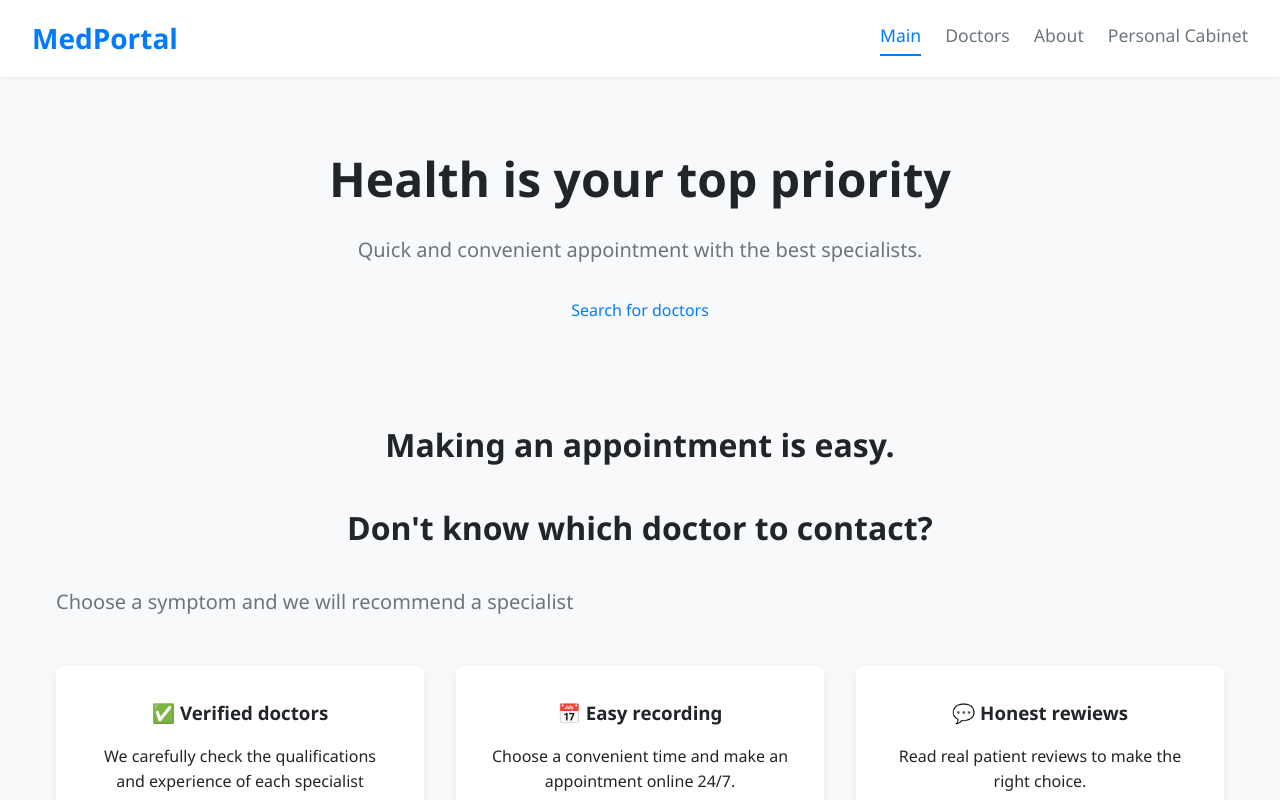
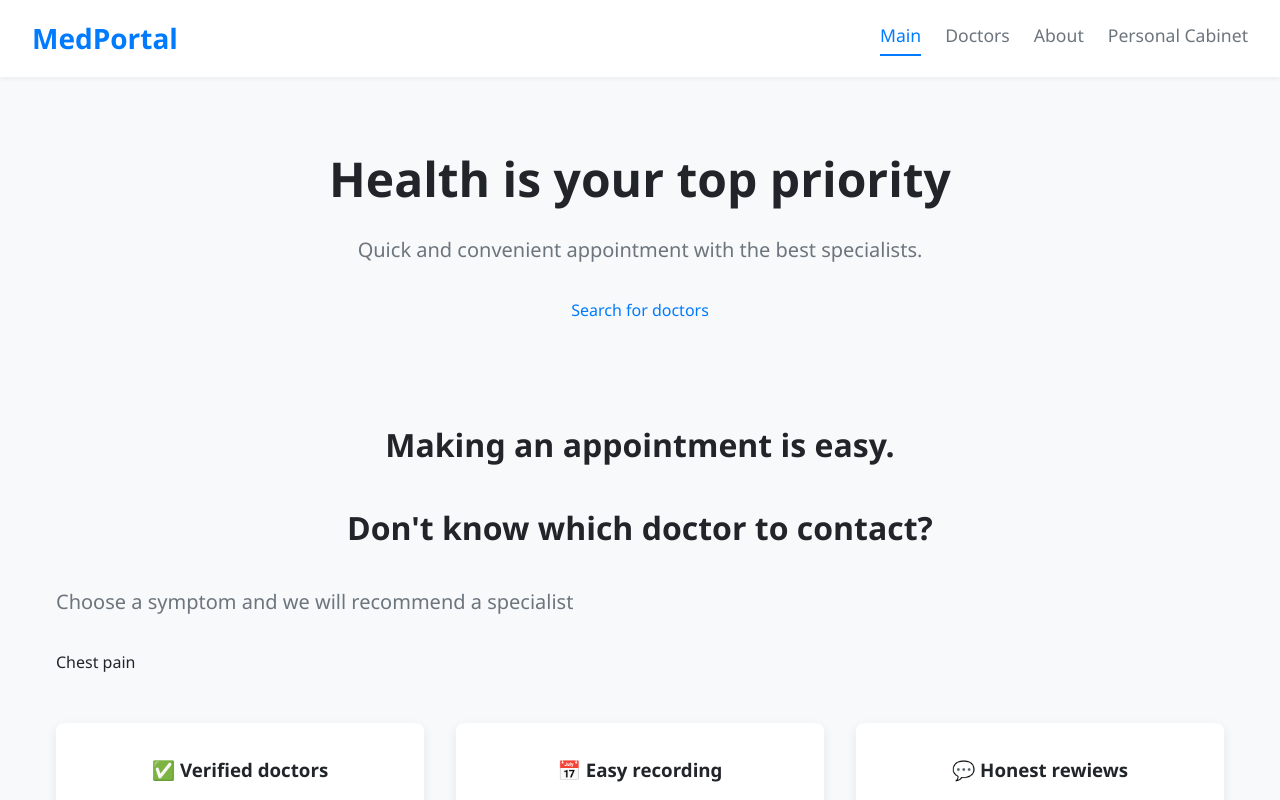
Before and after one commit to Cauteros974/medical-portal, a React (Vite) app: page / in a window 1280 px wide. Shown: the top 800 px of the page. Built offline with nearby package versions, Linux system fonts and the light colour scheme.

Commit message:
Update HomePage.jsx

```diff
--- a/src/pages/HomePage.jsx
+++ b/src/pages/HomePage.jsx
@@ -43,6 +43,9 @@ const HomePage = () => {
             <section className="page-container symptoms-section">
                 <h2 className="section-title">Don't know which doctor to contact?</h2>
                 <p className="hero-subtitle">Choose a symptom and we will recommend a specialist</p>
+                <div className="symptom-tags">
+                    <buton onClick = {() => handleSymptomSearch('Cardiologist')}>Chest pain</buton>
+                </div>
             </section>
 
             <section className="page-container features-section">
```
